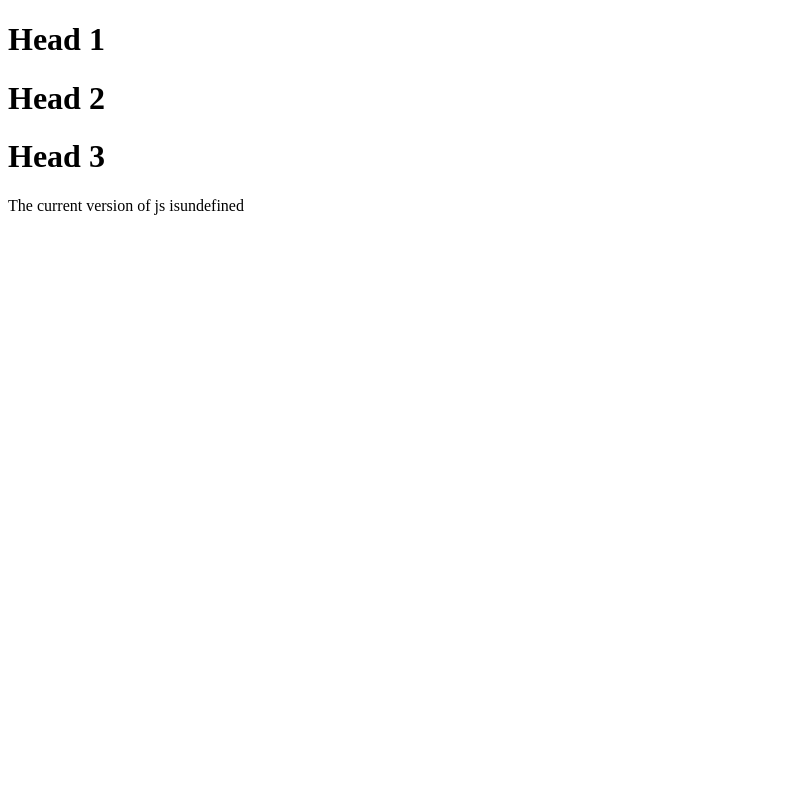
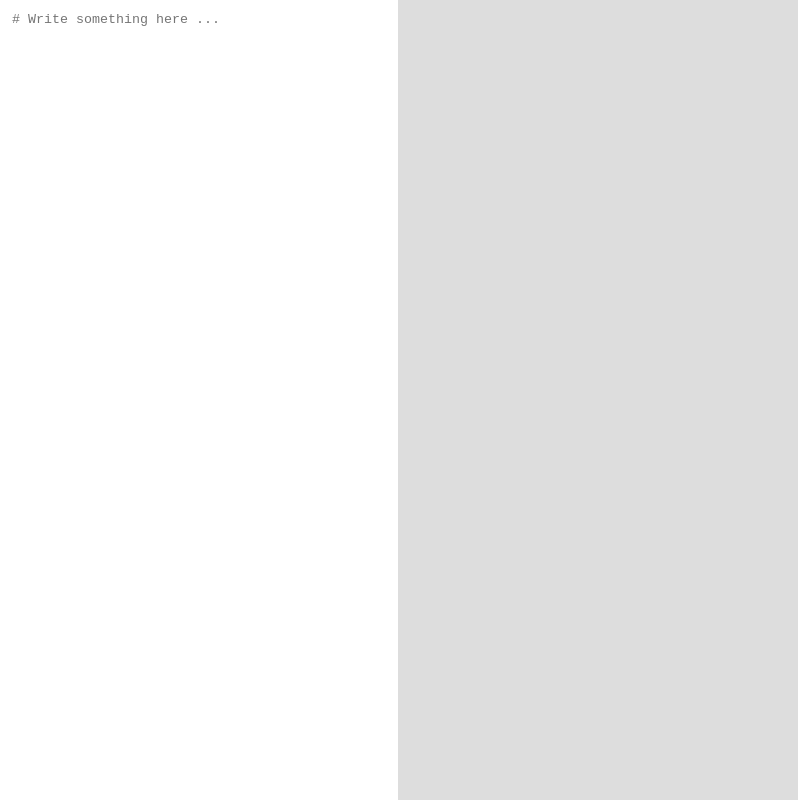
Before and after one commit to HongbinZhou/helloElectron, an Electron app: page index.html in a window 800 px wide. Drawn offline with nearby package versions, Linux system fonts and the light colour scheme; no server answers.

Commit message:
try markdown preview app.

```diff
--- a/app.js
+++ /dev/null
@@ -1,6 +0,0 @@
-document.write('The current version of js is' + process.version)
-
-var fs = require('fs')
-
-var contents = fs.readFileSync('app.js')
-alert(contents)
--- a/index.html
+++ b/index.html
@@ -3,15 +3,18 @@
     <head>
         <meta charset="utf-8">
         <title> My first Electron app</title>
+        <link rel="stylesheet" href="style.css">
     </head>
 
     <body>
-        <h1>Head 1</h1>
-        <h1>Head 2</h1>
-        <h1>Head 3</h1>
+        <main>
+            <div class="container">
+                <div class="editor">
+                    <textarea autofocus="true" placeholder="# Write something here ..."></textarea>
+                </div>
+                <div class="preview"></div>
+            </div>
+        </main>
+        <script type="text/javascript" src="index.js"></script>
     </body>
-
-    <script>
-     require('./app.js')
-    </script>
 </html>
--- a/index.js
+++ b/index.js
@@ -1,13 +1,22 @@
-const electron = require('electron')
-const app = electron.app;
-const BrowserWindow = electron.BrowserWindow;
+const marked = require('marked');
 
-var mainWindow = null;
+const editor = document.querySelector('.editor textarea');
+const preview = document.querySelector('.preview');
 
-app.on('ready', ()=>{
-    mainWindow = new BrowserWindow({
-        width: 800,
-        height: 500
-    })
-    mainWindow.loadURL('file://' + __dirname + '/index.html');
-})
+marked.setOptions({
+    gfm: true,
+    tables: true,
+    breaks: false,
+    pedantic: false,
+    sanitize: true,
+    smartLists: true,
+    smartypants: false
+});
+
+editor.onkeyup = generatePreview;
+
+function generatePreview () {
+    var content = editor.value;
+    var html = marked(content);
+    preview.innerHTML = html;
+}
--- /dev/null
+++ b/style.css
@@ -0,0 +1,40 @@
+body {
+  margin: 0;
+  padding: 0;
+  font-family: sans-serif;
+}
+
+.container {
+  width: 100%;
+  height: 100vh;
+  display: block;
+}
+
+.editor,
+.preview {
+  box-sizing: border-box;
+  padding: 10px;
+}
+
+.editor {
+  width: 50%;
+  height: 100%;
+  float: left;
+}
+
+.editor textarea {
+  resize: none;
+  border: none;
+  outline: none;
+  width: 100%;
+  height: 100%;
+}
+
+.preview {
+  width: 50%;
+  height: 100%;
+  float: left;
+  padding-left: 2px;
+  margin-left: -2px;
+  background-color: #ddd;
+}
```
Also changed, not shown: main.js (added, +13 -0 lines), package.json (+6 -3 lines).
